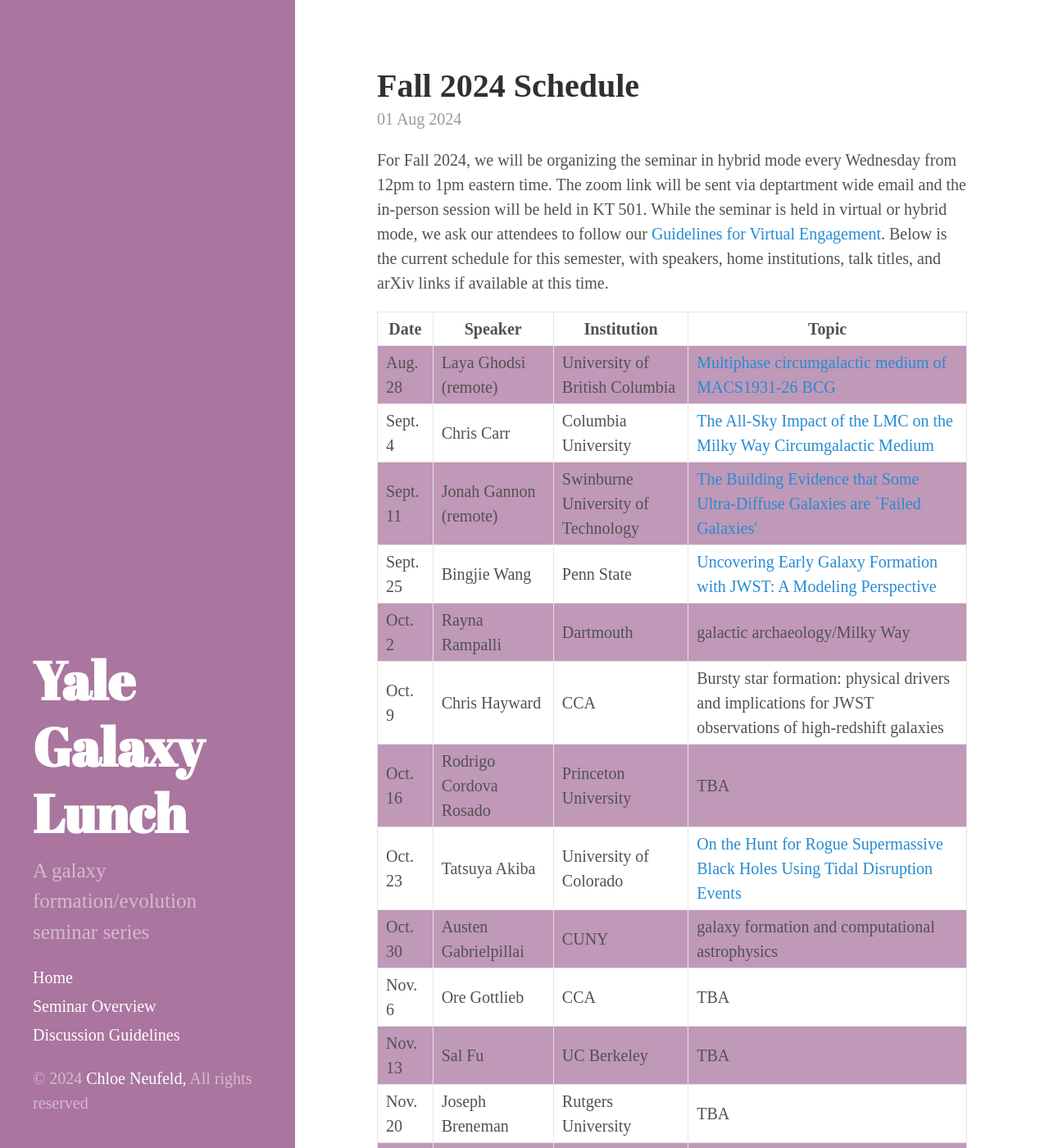
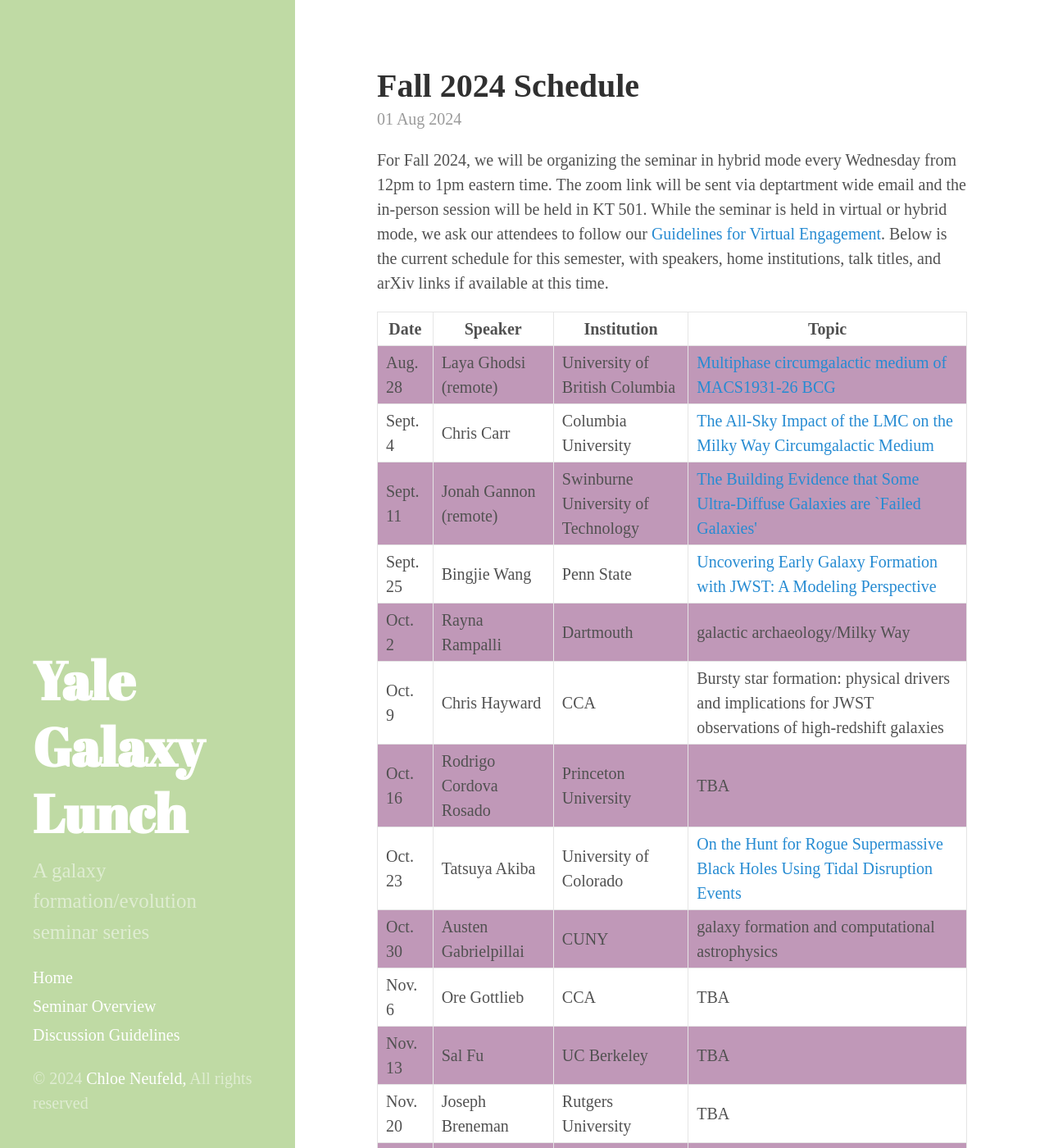
Before and after one commit to yalegalaxylunch/yalegalaxylunch.github.io, a Jekyll site: the page built from index.html, in a window 1280 px wide and 1400 px high. Shown: the whole window at 82% size. Built offline with Jekyll 4.4.1, drawn with Linux system fonts in a browser that asks for light colours; the list of posts is cut into pages by our own code.

```diff
--- a/public/css/hyde.css
+++ b/public/css/hyde.css
@@ -58,7 +58,7 @@
   text-align: center;
   padding: 2rem 1rem;
   color: rgba(255,255,255,.5);
-  background-color: #aa759f;
+  background-color: #bfdaa4;
 }
 @media (min-width: 48em) {
   .sidebar {
```
